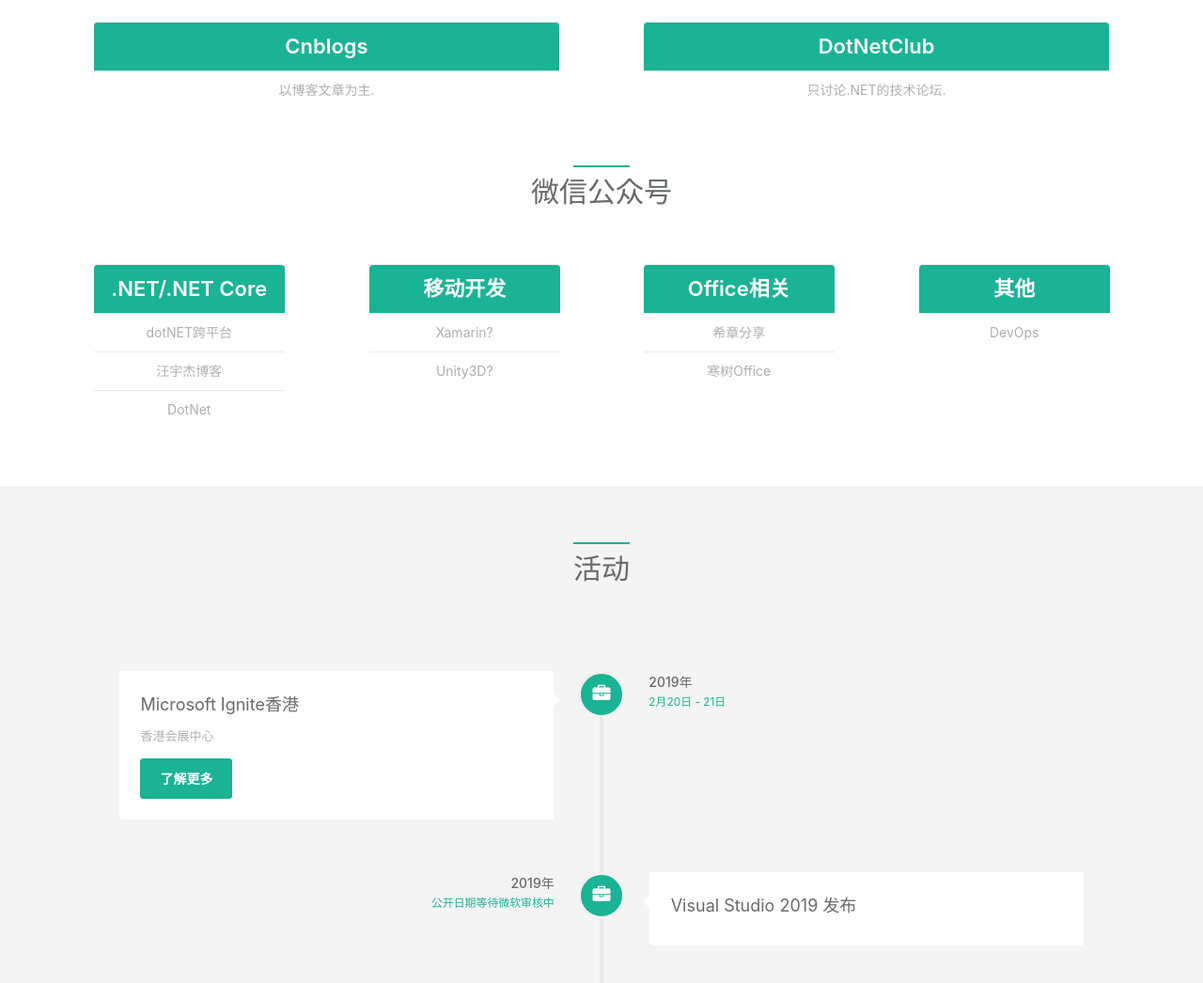
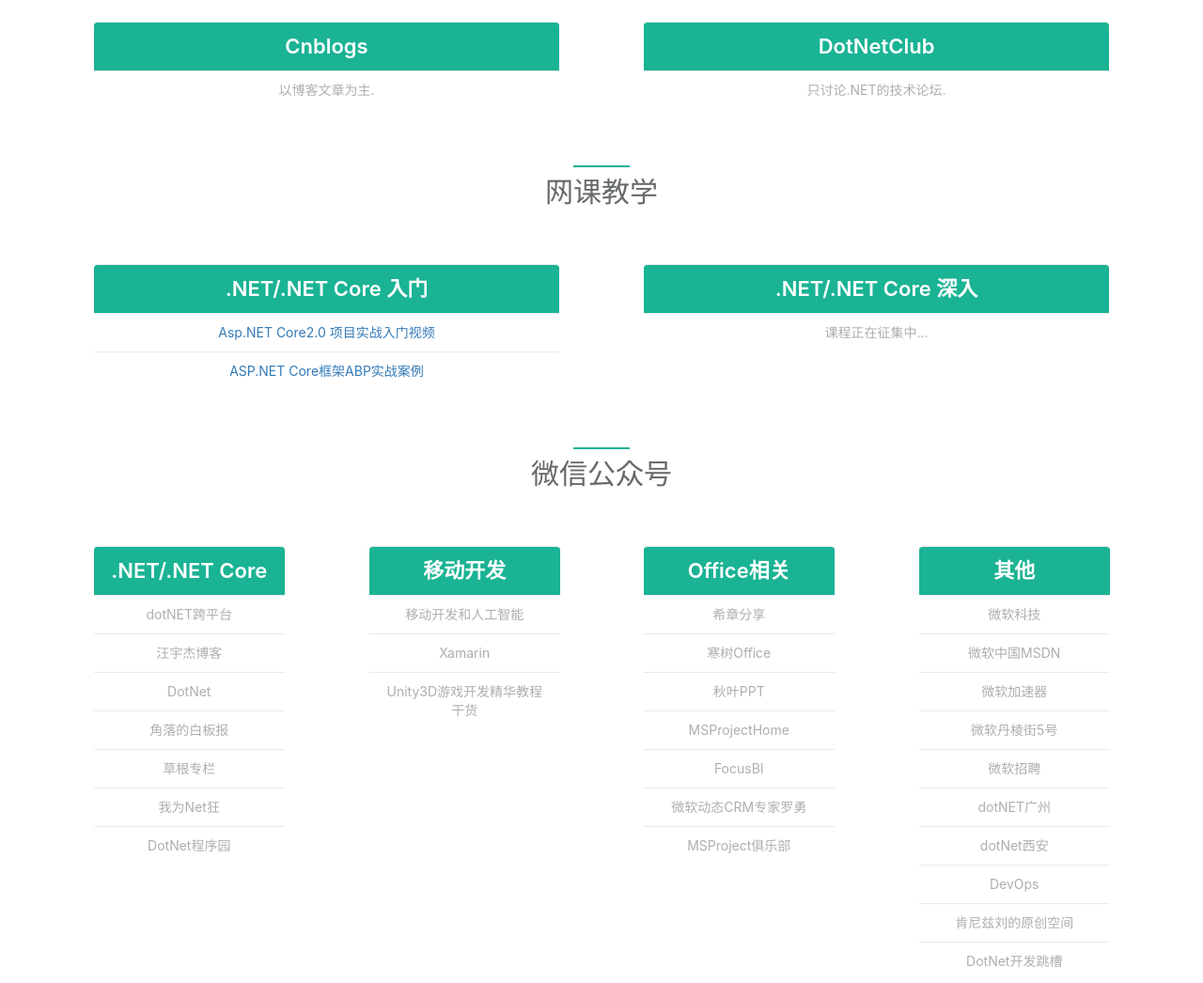
Before and after one commit to weiminye/ChinaDotNetClubPortal, a plain HTML site: page V1/index.html in a window 1280 px wide. Shown: the part 2071-3117 px from the top of the page at 94% size. Drawn offline with Linux system fonts and the light colour scheme.

Commit message:
完成微信公众号

```diff
--- a/V1/index.html
+++ b/V1/index.html
@@ -47,7 +47,7 @@
                         <li><a class="page-scroll" href="#page-top">首页</a></li>
                         <li><a class="page-scroll" href="#features">线下俱乐部</a></li>
                         <li><a class="page-scroll" href="#team">社区网站</a></li>
-                        <li><a class="page-scroll" href="#testimonials">网课教学</a></li>
+                        <li><a class="page-scroll" href="#onlineclass">网课教学</a></li>
                         <li><a class="page-scroll" href="#pricing">微信公众号</a></li>
                         <li><a class="page-scroll" href="#events">活动</a></li>
                         <li><a class="page-scroll" href="#opensourceproject">开源项目</a></li>
@@ -301,7 +301,55 @@
                 </div>
             </div>
         </section>
+        <section id="onlineclass" class="pricing">
+                <div class="container">
+                    <div class="row m-b-lg">
+                        <div class="col-lg-12 text-center">
+                            <div class="navy-line"></div>
+                            <h1>网课教学</h1>
+                        </div>
+                    </div>
+                    <div class="row">
+                        <div class="col-lg-6 wow zoomIn">
+                            <ul class="pricing-plan list-unstyled">
+                                <li class="pricing-title">
+                                    .NET/.NET Core 入门
+                                </li>
+                                <!--<li class="pricing-desc">
+                                    Lorem ipsum dolor sit amet, illum fastidii dissentias quo ne. Sea ne sint animal iisque, nam an soluta sensibus.
+                                </li>
+                                <li class="pricing-price">
+                                    <span>$16</span> / month
+                                </li>-->
+                                <li>
+                                        <a href="https://study.163.com/course/introduction/1004710017.htm" target="blank">Asp.NET Core2.0 项目实战入门视频</a>
+                                    </li>
+                                <li>
+                                    <a href="https://study.163.com/course/introduction/1005208064.htm" target="blank">ASP.NET Core框架ABP实战案例</a>
+                                </li>
 
+                            </ul>
+                        </div>
+                        <div class="col-lg-6 wow zoomIn">
+                            <ul class="pricing-plan list-unstyled">
+                                <li class="pricing-title">
+                                    .NET/.NET Core 深入
+                                </li>
+                                <!--<li class="pricing-desc">
+                                    Lorem ipsum dolor sit amet, illum fastidii dissentias quo ne. Sea ne sint animal iisque, nam an soluta sensibus.
+                                </li>
+                                <li class="pricing-price">
+                                    <span>$16</span> / month
+                                </li>-->
+                                <li>
+                                    课程正在征集中...
+                                </li>
+
+                            </ul>
+                        </div>
+                    </div>
+                </div>
+            </section>
  <section id="pricing" class="pricing">
         <div class="container">
             <div class="row m-b-lg">
@@ -331,6 +379,12 @@
                         <li>
                             DotNet
                         </li>
+                        <li>
+                            角落的白板报
+                        </li>
+                        <li>草根专栏</li>
+                        <li>我为Net狂</li>
+                        <li>DotNet程序园</li>
                     </ul>
                 </div>
                 <div class="col-lg-3 wow zoomIn">
@@ -344,11 +398,12 @@
                         <li class="pricing-price">
                             <span>$16</span> / month
                         </li>-->
+                        <li>移动开发和人工智能</li>
                         <li>
-                            Xamarin?
+                            Xamarin
                         </li>
                         <li>
-                            Unity3D?
+                            Unity3D游戏开发精华教程干货
                         </li>
                     </ul>
                 </div>
@@ -370,6 +425,13 @@
                         <li>
                             寒树Office
                         </li>
+                        <li>
+                            秋叶PPT
+                        </li>
+                        <li>MSProjectHome</li>
+                        <li>FocusBI</li>
+                        <li>微软动态CRM专家罗勇</li>
+                        <li>MSProject俱乐部</li>
                     </ul>
                 </div>
 
@@ -384,9 +446,19 @@
                         <li class="pricing-price">
                             <span>$16</span> / month
                         </li>-->
+                        <li>微软科技</li>
+                        <li>微软中国MSDN</li>
+                        <li>微软加速器</li>
+                        <li>微软丹棱街5号</li>
+                        <li>微软招聘</li>
+                        <li>dotNET广州</li>
+                        <li>dotNet西安</li>
                         <li>
                             DevOps
                         </li>
+                        <li>肯尼兹刘的原创空间</li>
+                        <li>DotNet开发跳槽</li>
+
                     </ul>
                 </div>
 
@@ -468,56 +540,6 @@
 
     </section>
 
-    <!-- <section id="about" class="gray-section contact">
-        <div class="container">
-            <div class="row m-b-lg">
-                <div class="col-lg-12 text-center">
-                    <div class="navy-line"></div>
-                    <h1>关于我们</h1>
-                    <p>Donec sed odio dui. Etiam porta sem malesuada magna mollis euismod.</p>
-                </div>
-            </div>
-            <div class="row m-b-lg">
-                <div class="col-lg-3 col-lg-offset-3">
-                    <address>
-                        <strong><span class="navy">Company name, Inc.</span></strong><br />
-                        795 Folsom Ave, Suite 600<br />
-                        San Francisco, CA 94107<br />
-                        <abbr title="Phone">P:</abbr> (123) 456-7890
-                    </address>
-                </div>
-                <div class="col-lg-4">
-                    <p class="text-color">
-                        Consectetur adipisicing elit. Aut eaque, totam corporis laboriosam veritatis quis ad perspiciatis, totam corporis laboriosam veritatis, consectetur adipisicing elit quos non quis ad perspiciatis, totam corporis ea,
-                    </p>
-                </div>
-            </div>
-            <div class="row">
-                <div class="col-lg-12 text-center">
-                    <a href="mailto:test@email.com" class="btn btn-primary">Send us mail</a>
-                    <p class="m-t-sm">
-                        Or follow us on social platform
-                    </p>
-                    <ul class="list-inline social-icon">
-                        <li>
-                            <a href="#"><i class="fa fa-twitter"></i></a>
-                        </li>
-                        <li>
-                            <a href="#"><i class="fa fa-facebook"></i></a>
-                        </li>
-                        <li>
-                            <a href="#"><i class="fa fa-linkedin"></i></a>
-                        </li>
-                    </ul>
-                </div>
-            </div>
-            <div class="row">
-                <div class="col-lg-8 col-lg-offset-2 text-center m-t-lg m-b-lg">
-                    <p><strong>&copy; 2015 Company Name</strong><br /> consectetur adipisicing elit. Aut eaque, laboriosam veritatis, quos non quis ad perspiciatis, totam corporis ea, alias ut unde.</p>
-                </div>
-            </div>
-        </div>
-    </section> -->
 
     <section id="thanks" class="gray-section contact">
         <div class="container">
```
